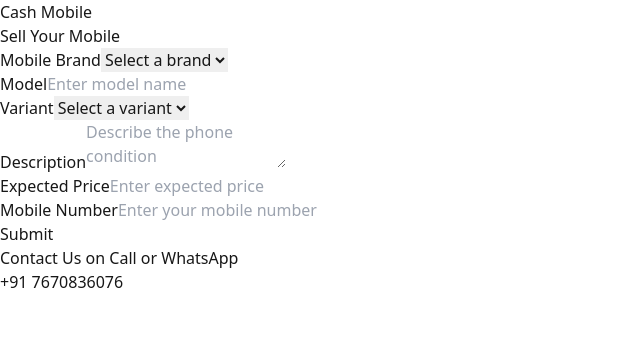
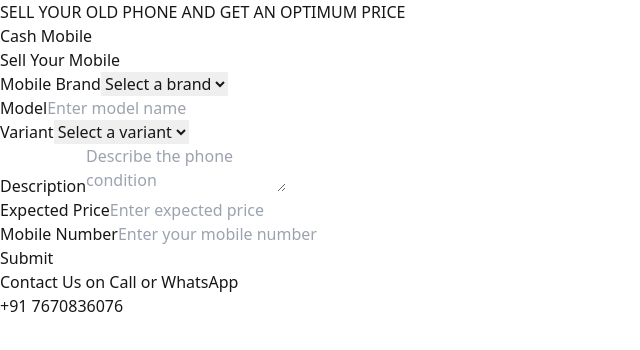
Before and after one commit to Aminmohammed1/sellPhone, a Next.js app: page / in a window 1280 px wide. Shown: the top 350 px of the page, without its empty margins (0-640 px from the left). Built offline with nearby package versions, Linux system fonts and the light colour scheme.

Commit message:
add tag line

```diff
--- a/src/app/page.tsx
+++ b/src/app/page.tsx
@@ -13,7 +13,7 @@ export default function SellPhoneForm() {
     mobile: "",
   });
 
-  const brands = ["Apple", "Samsung", "OnePlus", "Google", "Xiaomi", "Other"];
+  const brands = ["Apple", "Samsung", "OnePlus", "Google", "Xiaomi", "Realme", "Redmi", "Oppo", "Vivo", "Other"];
   const variants = ["64GB", "128GB", "256GB", "512GB", "Other"];
 
   const handleChange = (e: React.ChangeEvent<HTMLInputElement | HTMLSelectElement | HTMLTextAreaElement>) => {
@@ -57,6 +57,8 @@ export default function SellPhoneForm() {
   };
 
   return (
+    <>
+    <div className="text-center text-black mt-10 font-bold text-xl"> SELL YOUR OLD PHONE AND GET AN OPTIMUM PRICE</div>
     <div className="max-w-lg mx-auto p-6 mt-10 bg-white shadow-lg rounded-lg">
       <h1 className="text-2xl font-bold mb-4 ml-36 text-black">Cash Mobile</h1>
       <h2 className="text-xl font-semibold mb-4 text-black">Sell Your Mobile</h2>
@@ -166,5 +168,7 @@ export default function SellPhoneForm() {
       <div className="mt-4 text-center text-black font-bold"> Contact Us on Call or WhatsApp </div>
       <div className="mt-4 text-center text-black font-bold">+91 7670836076</div>
     </div>
+
+    </>
   );
 }
```
